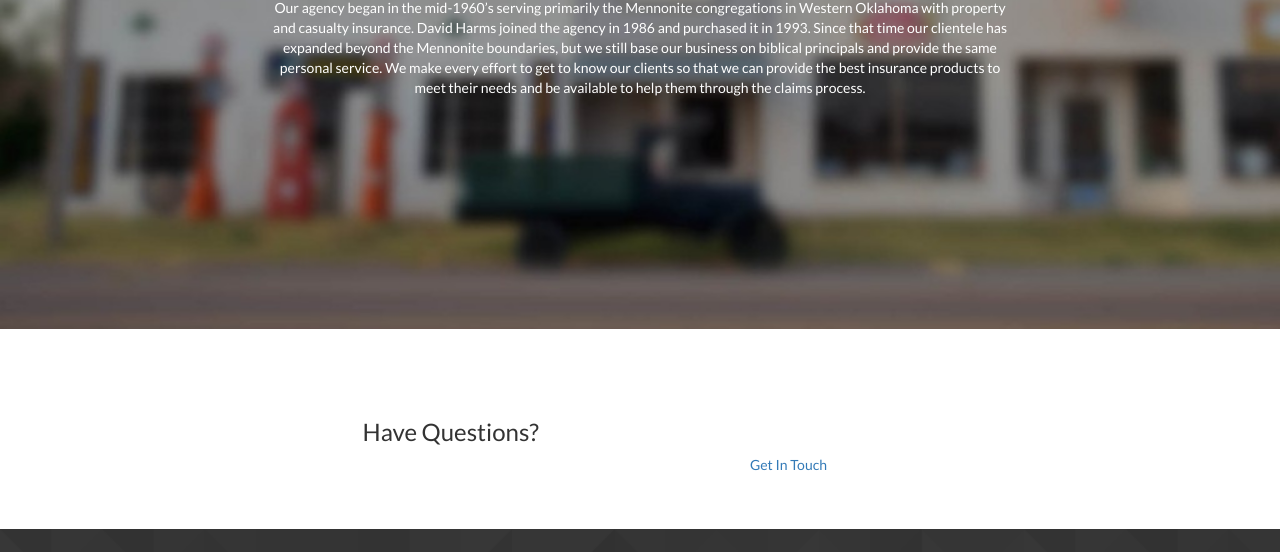
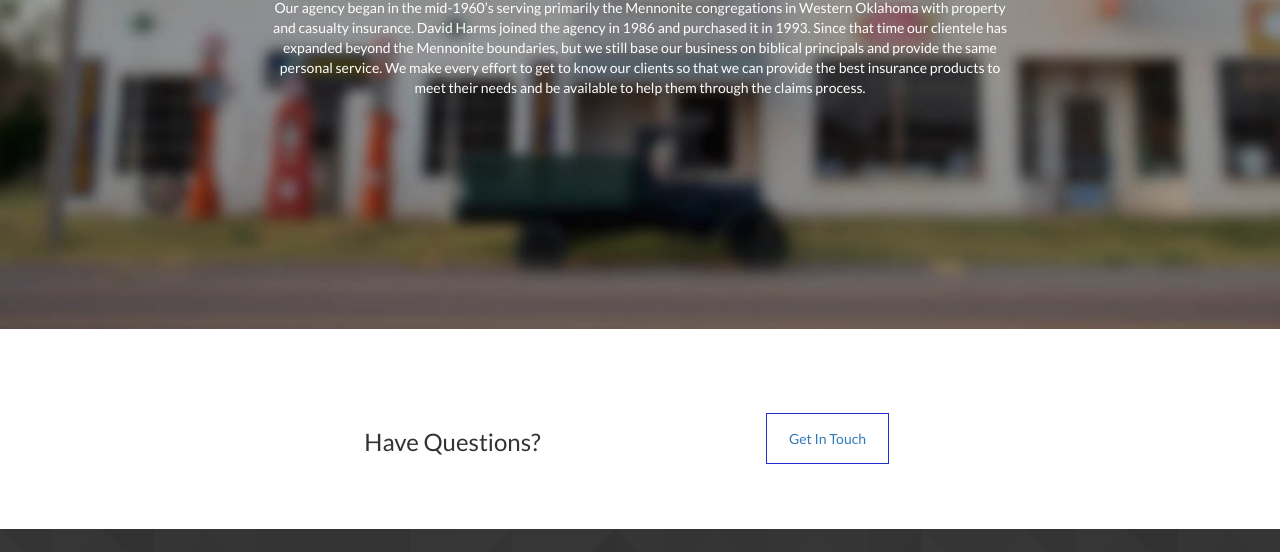
Before and after one commit to abharms/Harms_Insurance_Website, a website with bundled scripts: page about-us.html in a window 1280 px wide. Shown: the part 1327-1879 px from the top of the page. Built offline with nearby package versions, Linux system fonts and the light colour scheme.

Commit message:
form validation complete, fixes to about page

```diff
--- a/about-us.html
+++ b/about-us.html
@@ -132,13 +132,15 @@
     <section class="have-questions">
       <div class="container">
         <div class="row">
-          <div class="col-lg-3 col-lg-offset-3 question">
-            <h3>Have Questions?</div>
-          </div>
-          <div class="col-lg-3 col-lg-offset-7 get-in-touch">
-            <a href="#">Get In Touch</a>
-          </div>
-        </div>
+          <div class="col-md-8 col-md-offset-2">
+            <div class="col-md-6 question">
+              <h3>Have Questions?</h3>
+            </div>
+            <div class="col-md-6 get-in-touch">
+              <a class="btn-blue" href="#">Get In Touch</a>
+            </div>
+          </div><!--end md-offset-2-->
+        </div><!--end row-->
       </div>
     </section>
 
--- a/js/scripts.js
+++ b/js/scripts.js
@@ -33,7 +33,13 @@ jQuery(document).ready(function($) {
 	var nameHint = $('.name-hint');
 	var emailHint = $('.email-hint');
 
+
 	$("form span").hide();
+
+	 function validateEmail(emailAddress) {
+  		var emailReg = /^([\w-\.]+@([\w-]+\.)+[\w-]{2,4})?$/;
+  		return emailReg.test( emailAddress );
+	}
 
 	$('#send-btn').click(function() {
 		//show hint if no name is entered
@@ -43,6 +49,15 @@ jQuery(document).ready(function($) {
 		else {
 			//hide hint if name is entered
 			nameHint.hide();
+		}
+		//get value of email address field
+		var emailAddress = $('#email').val();
+		//check to see if email address is valid
+		if( !validateEmail(emailAddress)) {
+			emailHint.show();
+		}
+		else {
+			emailHint.hide();
 		}
 	})
 
--- a/scss/components/_buttons.scss
+++ b/scss/components/_buttons.scss
@@ -14,6 +14,17 @@
 	padding: 20px 42px 20px 42px;
 }
 
+.btn-blue {
+	border: 1px solid $color-main-blue;
+	text-decoration: none;
+	padding: 16px 22px;
+
+}
+
+.btn-blue:hover {
+	text-decoration: none;
+}
+
 .who-we-are-text a {
   display: block;
 
--- a/scss/layout/_about-us.scss
+++ b/scss/layout/_about-us.scss
@@ -72,13 +72,17 @@
    ------------------------*/
 
    .have-questions {
-   	height: 200px;
+      height: 200px;
+   }
+
+   .question,
+   .get-in-touch {
+      text-align: center;
    }
 
    .question {
-   	margin-top: 70px;
+      margin-top: 80px;
    }
-
-  /* .get-in-touch {
-   	margin-top: -30px;
-   }*/
+   .get-in-touch {
+      margin-top: 100px;
+   }
```
Also changed, not shown: css/application.css, 1 other file.
